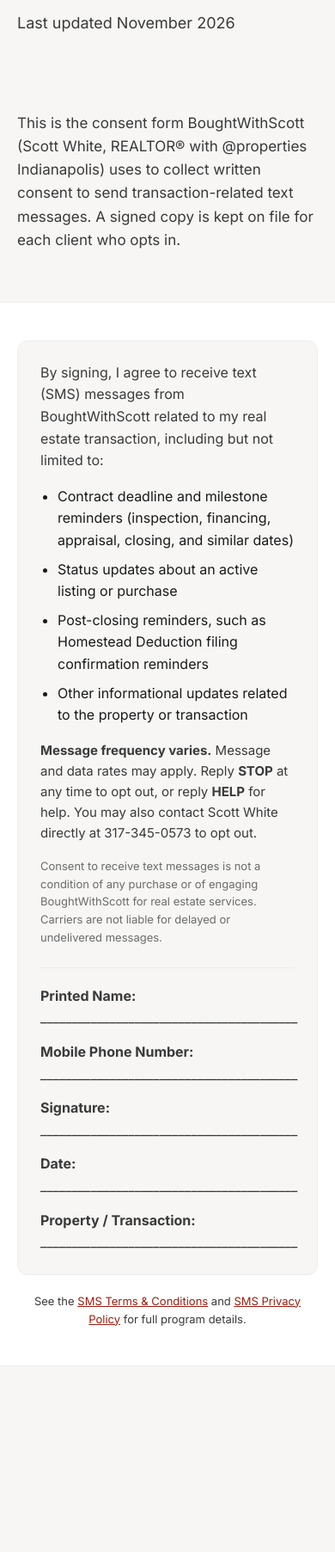
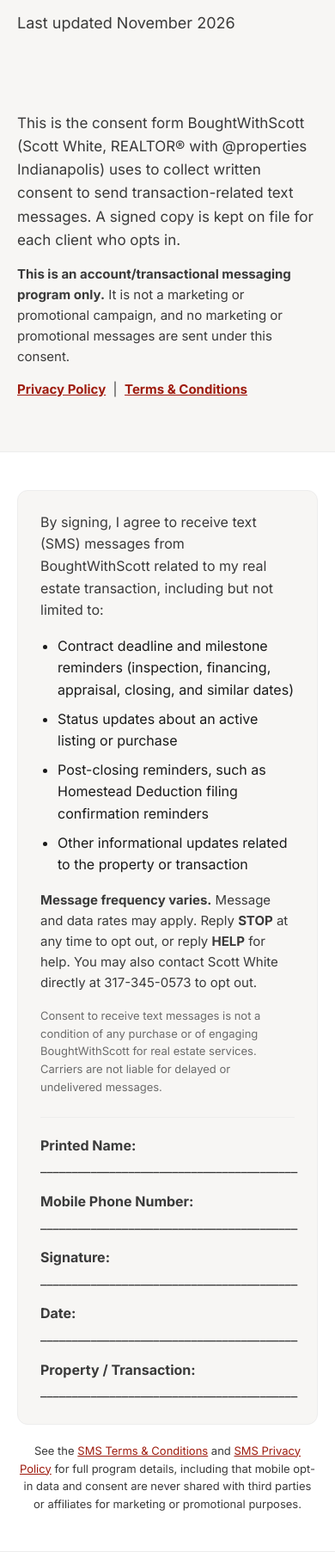
Before and after one commit to dpuphi1938/legal-pages, a plain HTML site: page sms-consent-form/index.html in a window 390 px wide. Shown: the part 121-1926 px from the top of the page at 86% size. Before the commit the page ends 1710 px from the top, so only its background shows below. Drawn offline with Linux system fonts and the light colour scheme.

Commit message:
Fix A2P 10DLC opt-in review errors: clarify non-marketing scope, add visible privacy/T&C links
Twilio rejected the SMS consent-form campaign (errors 30908, 30896, 30913,
30882) because the registered opt-in link was a bare screenshot with no
links, and because the campaign bundled marketing-flavored content against
a transactional-only consent form. These pages now state plainly that the
program is non-marketing, surface the Privacy Policy and Terms & Conditions
links prominently, and spell out that mobile opt-in data/consent is never
shared with third parties or affiliates for marketing or promotional
purposes.

Co-Authored-By: Claude Sonnet 5 <noreply@anthropic.com>

```diff
--- a/sms-consent-form/index.html
+++ b/sms-consent-form/index.html
@@ -314,6 +314,8 @@
   <section class="bws-section">
     <div class="bws-wrap bws-prose">
       <p style="font-size:17px;max-width:760px;margin-bottom:14px;">This is the consent form BoughtWithScott (Scott White, REALTOR&reg; with @properties Indianapolis) uses to collect written consent to send transaction-related text messages. A signed copy is kept on file for each client who opts in.</p>
+      <p style="font-size:15px;max-width:760px;margin-bottom:14px;"><b>This is an account/transactional messaging program only.</b> It is not a marketing or promotional campaign, and no marketing or promotional messages are sent under this consent.</p>
+      <p style="font-size:15px;max-width:760px;"><a href="../sms-privacy/"><b>Privacy Policy</b></a> &nbsp;|&nbsp; <a href="../sms-terms/"><b>Terms &amp; Conditions</b></a></p>
     </div>
   </section>
 
@@ -337,7 +339,7 @@
           <p style="margin-bottom:0;"><b>Property / Transaction:</b> _________________________________________</p>
         </div>
       </div>
-      <p class="bws-nap" style="margin-top:20px;">See the <a href="../sms-terms/">SMS Terms &amp; Conditions</a> and <a href="../sms-privacy/">SMS Privacy Policy</a> for full program details.</p>
+      <p class="bws-nap" style="margin-top:20px;">See the <a href="../sms-terms/">SMS Terms &amp; Conditions</a> and <a href="../sms-privacy/">SMS Privacy Policy</a> for full program details, including that mobile opt-in data and consent are never shared with third parties or affiliates for marketing or promotional purposes.</p>
     </div>
   </section>
 
```
Also changed, not shown: sms-privacy/index.html (+2 -1 lines).
